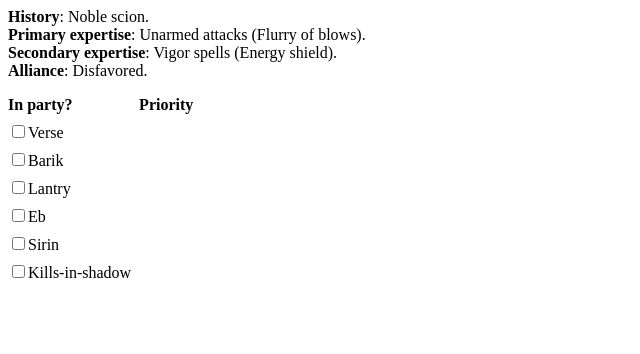
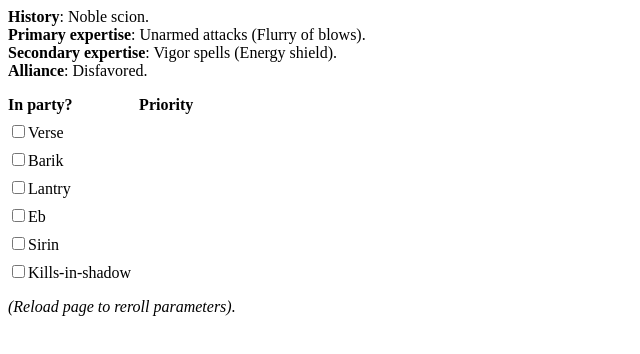
Before and after one commit to tukkek/tyranny-challenge, a plain HTML site: page index.html in a window 1280 px wide. Shown: the whole page, without its empty margins (0-640 px from the left). Drawn offline with Linux system fonts and the light colour scheme.

Commit message:
Reload instruction.

```diff
--- a/index.html
+++ b/index.html
@@ -13,6 +13,8 @@
   <strong id='priority'>Priority</strong>
 </div>
 
+<p><em>(Reload page to reroll parameters).</em></p>
+
 <script type='module'>
   import * as challenge from './script/challenge.js'
 
```
